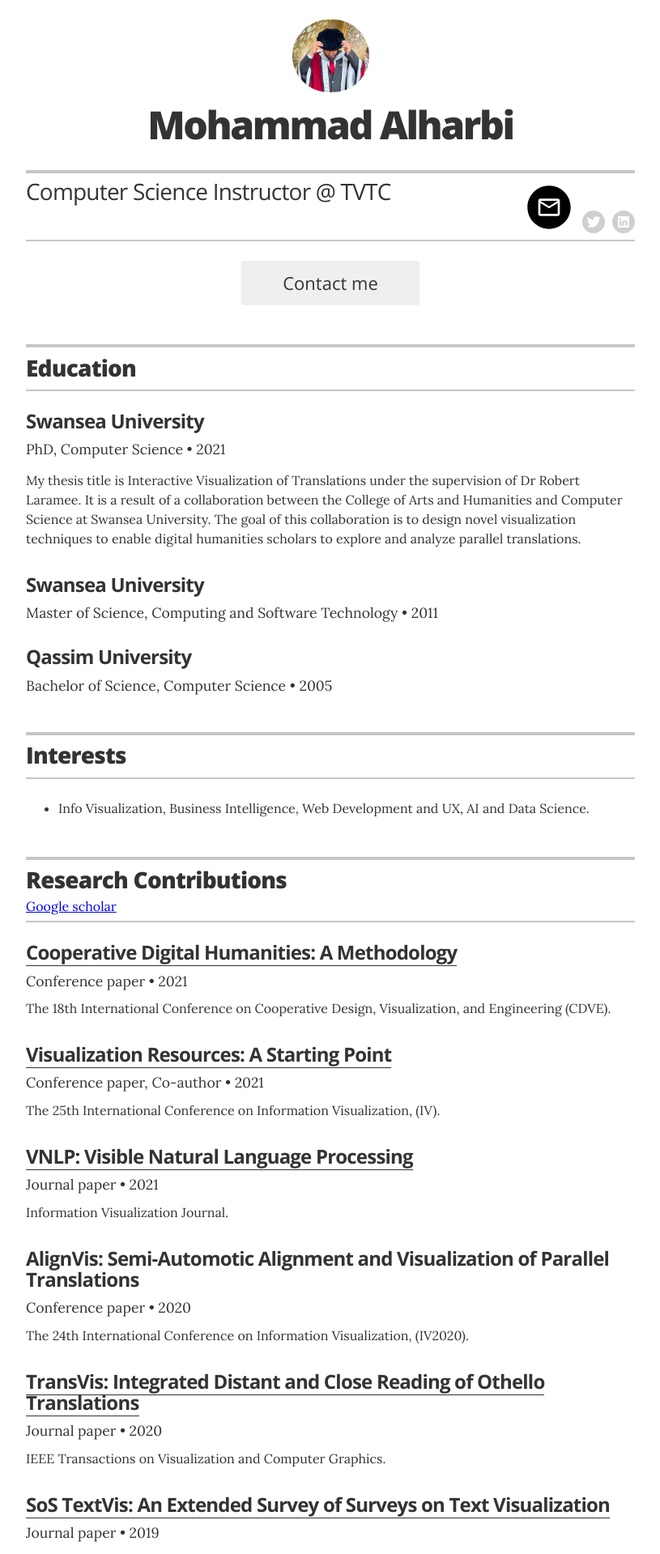
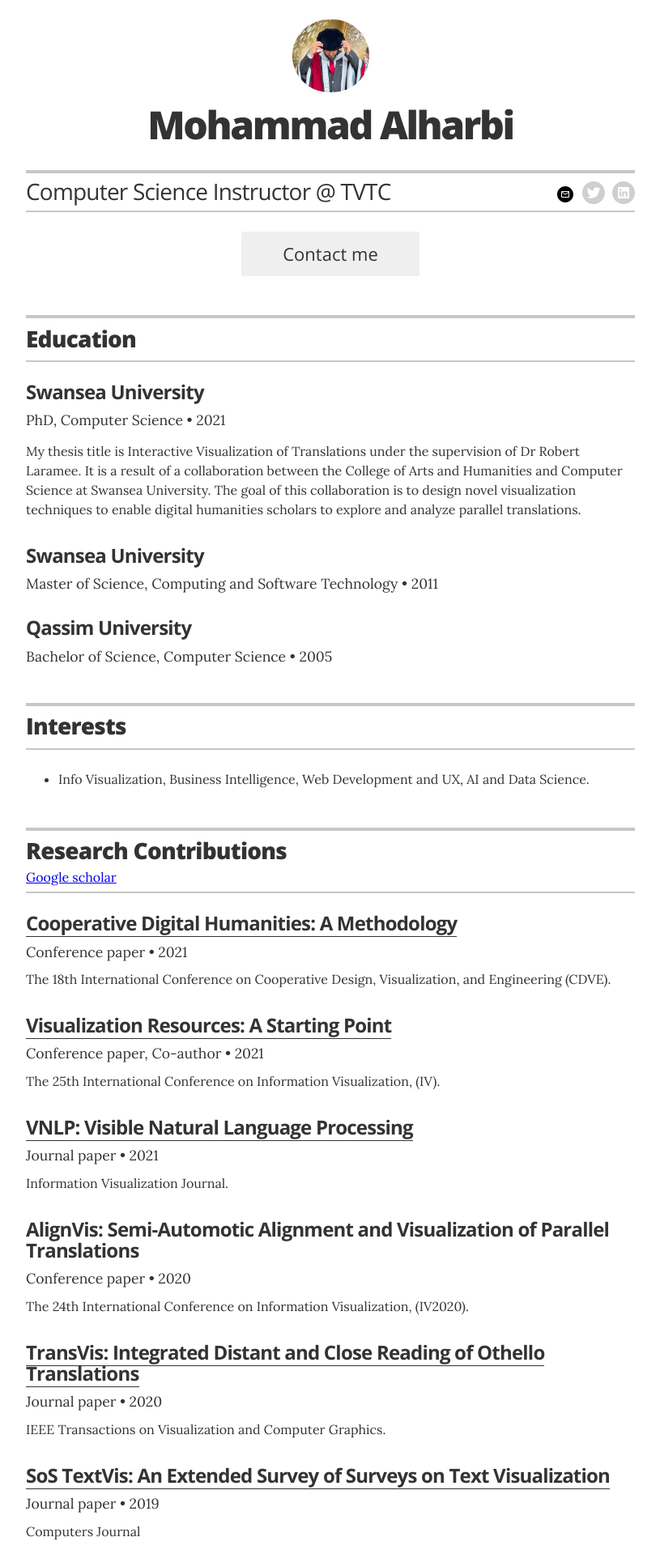
Before and after one commit to msalharbi/msalharbi.github.io, a Jekyll site: the page built from index.html, in a window 1280 px wide. Shown: the top 1919 px of the page at 81% size, without its empty margins (232-1047 px from the left). Built offline with Jekyll 4.4.1, drawn with Linux system fonts in a browser that asks for light colours.

Commit message:
Added Email contact icon

```diff
--- a/_includes/icons/icon-email.html
+++ b/_includes/icons/icon-email.html
@@ -1 +1 @@
-<svg width="64px" height="64px" viewBox="0 0 24 24" fill="none" xmlns="http://www.w3.org/2000/svg"><g id="SVGRepo_bgCarrier" stroke-width="0"></g><g id="SVGRepo_tracerCarrier" stroke-linecap="round" stroke-linejoin="round"></g><g id="SVGRepo_iconCarrier"> <path fill-rule="evenodd" clip-rule="evenodd" d="M22 12C22 17.5228 17.5228 22 12 22C6.47715 22 2 17.5228 2 12C2 6.47715 6.47715 2 12 2C17.5228 2 22 6.47715 22 12ZM7.005 9C7.005 8.45 7.45 8 8 8H16C16.55 8 17 8.45 17 9V15C17 15.55 16.55 16 16 16H8C7.45 16 7 15.55 7 15L7.005 9ZM12 12.5L8.00001 9.99997V15H16V9.99997L12 12.5ZM12 11.5L8.00001 9.00001H16L12 11.5Z" fill="#000000"></path> </g></svg>
+<svg width="24px" height="24px" viewBox="0 0 24 24" fill="none" xmlns="http://www.w3.org/2000/svg"><g id="SVGRepo_bgCarrier" stroke-width="0"></g><g id="SVGRepo_tracerCarrier" stroke-linecap="round" stroke-linejoin="round"></g><g id="SVGRepo_iconCarrier"> <path fill-rule="evenodd" clip-rule="evenodd" d="M22 12C22 17.5228 17.5228 22 12 22C6.47715 22 2 17.5228 2 12C2 6.47715 6.47715 2 12 2C17.5228 2 22 6.47715 22 12ZM7.005 9C7.005 8.45 7.45 8 8 8H16C16.55 8 17 8.45 17 9V15C17 15.55 16.55 16 16 16H8C7.45 16 7 15.55 7 15L7.005 9ZM12 12.5L8.00001 9.99997V15H16V9.99997L12 12.5ZM12 11.5L8.00001 9.00001H16L12 11.5Z" fill="#000000"></path> </g></svg>
```
